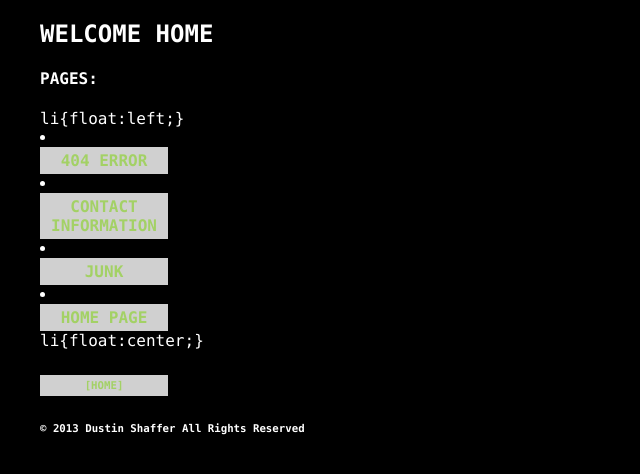
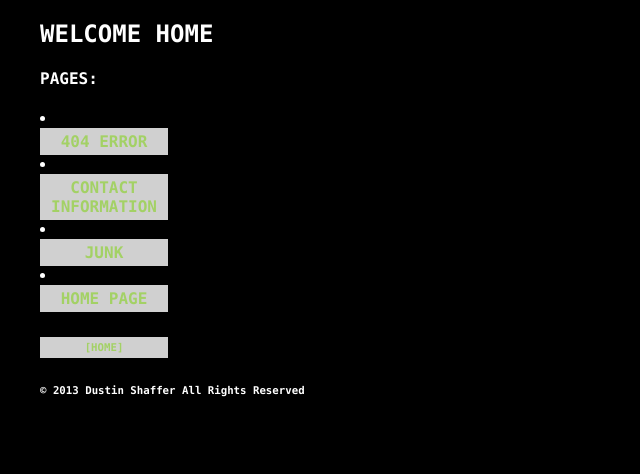
Before and after one commit to misterdustinface/misterdustinface.github.io, a Jekyll site: the page built from index.html, in a window 1280 px wide. Shown: the top 474 px of the page, without its empty margins (0-640 px from the left). Built offline with Jekyll 4.4.1, drawn with Linux system fonts in a browser that asks for light colours; comment, search, counter and statistics services are not loaded.

Commit message:
Update pages.html

```diff
--- a/_includes/pages.html
+++ b/_includes/pages.html
@@ -1,6 +1,4 @@
 <h4>PAGES:</h4>
-li{float:left;}
   {% for page in site.pages %}
     <li><a href="{{page.url}}"> {{page.title}} </a> </li>
   {% endfor %}
-li{float:center;}
```
